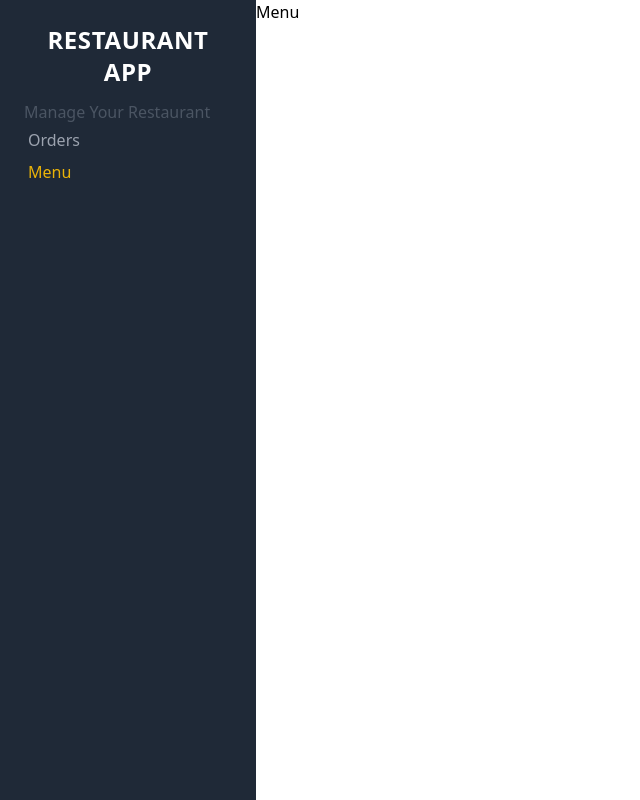
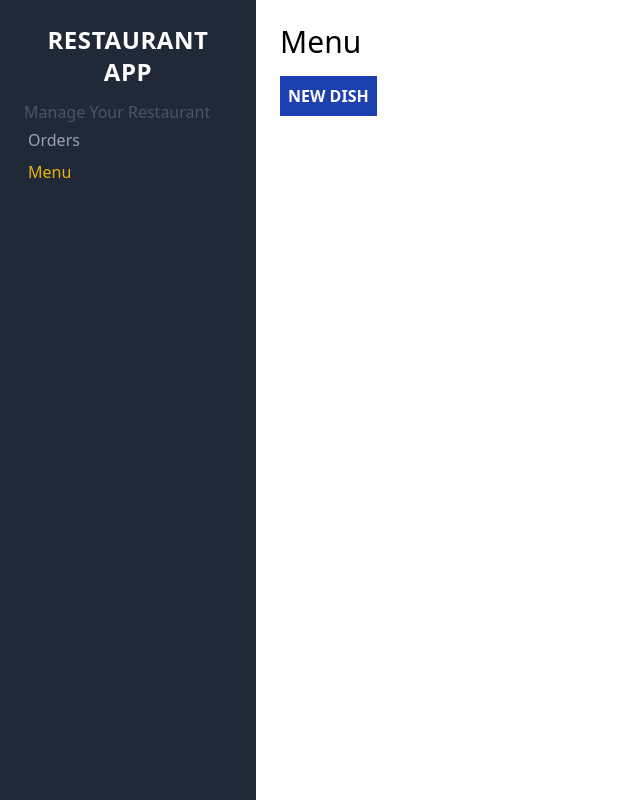
Before and after one commit to diegodjty/restaurant_app_web, a React (Vite) app: page /menu in a window 1280 px wide. Shown: the whole page, without its empty margins (0-640 px from the left). Built offline with nearby package versions, Linux system fonts and the light colour scheme.

Commit message:
add rounting for new dish

```diff
--- a/src/App.jsx
+++ b/src/App.jsx
@@ -1,19 +1,19 @@
 import { useState } from 'react';
 import { Routes, Route } from 'react-router';
 import Menu from './components/pages/Menu';
-import NewDish from './components/pages/NewDish';
+import Newdish from './components/pages/Newdish';
 import Orders from './components/pages/Orders';
 import Sidebar from './components/ui/Sidebar';
 
 function App() {
   return (
-    <div className="md:flex min-h-screen">
+    <div className="md:flex min-h-screen ">
       <Sidebar />
-      <div className="md:w-3/5 xl:w-1/5">
+      <div className="md:w-3/5 xl:w-1/5 p-6">
         <Routes>
           <Route path="/" element={<Orders />} />
           <Route path="/menu" element={<Menu />} />
-          <Route path="/new-dish" element={<NewDish />} />
+          <Route path="/new-dish" element={<Newdish />} />
         </Routes>
       </div>
     </div>
--- a/src/components/pages/Menu.jsx
+++ b/src/components/pages/Menu.jsx
@@ -1,7 +1,19 @@
 import React from 'react';
+import { Link } from 'react-router-dom';
 
 const Menu = () => {
-  return <div>Menu</div>;
+  return (
+    <>
+      <h1 className="text-3xl font-light mb-4">Menu</h1>
+      <Link
+        to="/new-dish"
+        className="bg-blue-800 inline-block mb5
+       p-2 text-white uppercase font-bold "
+      >
+        New Dish
+      </Link>
+    </>
+  );
 };
 
 export default Menu;
--- a/src/components/pages/NewDish.jsx
+++ b/src/components/pages/NewDish.jsx
@@ -1,7 +1,7 @@
 import React from 'react';
 
-const NewDish = () => {
-  return <div>NewDish</div>;
+const Newdish = () => {
+  return <h1>New Dish</h1>;
 };
 
-export default NewDish;
+export default Newdish;
```
